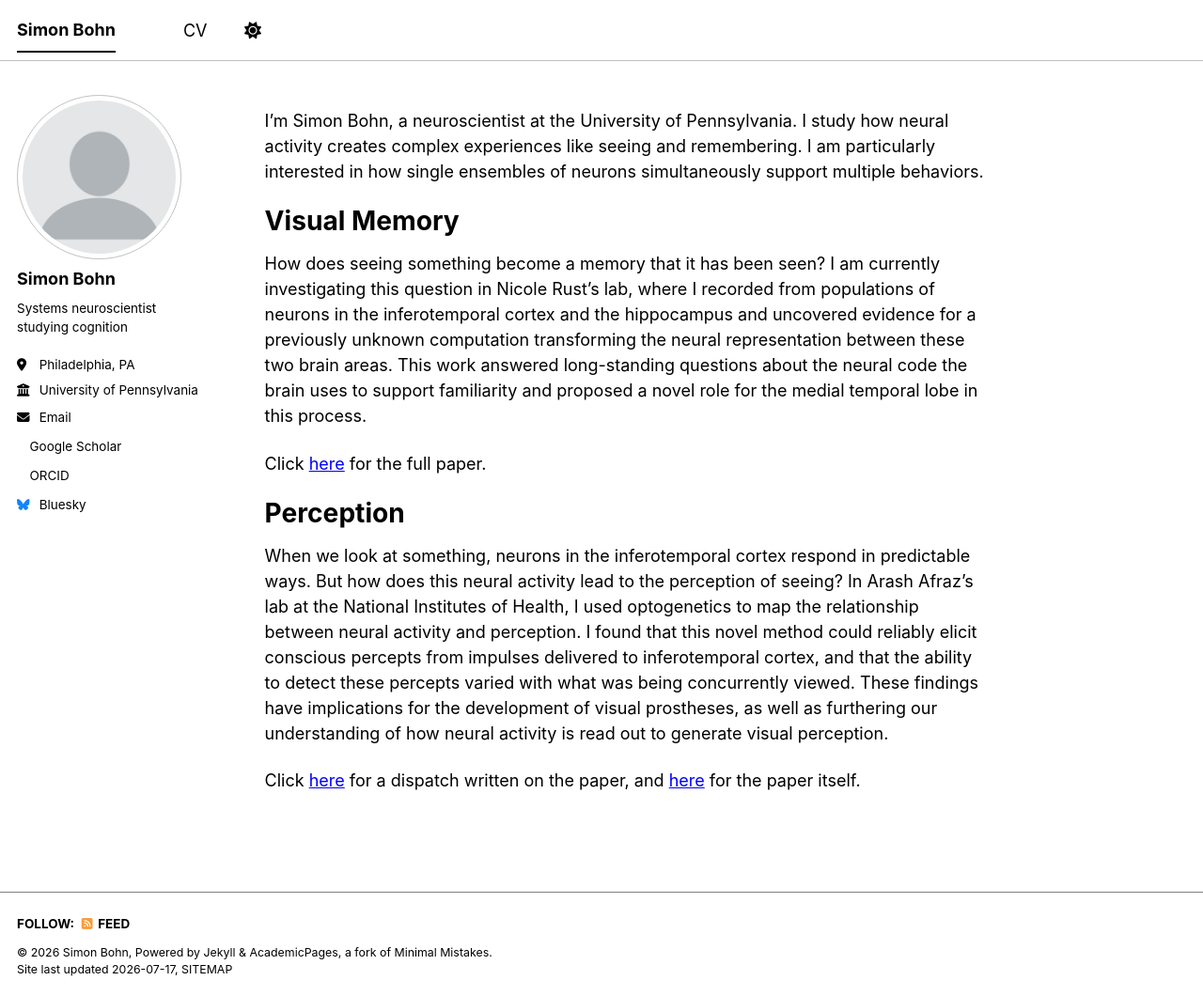
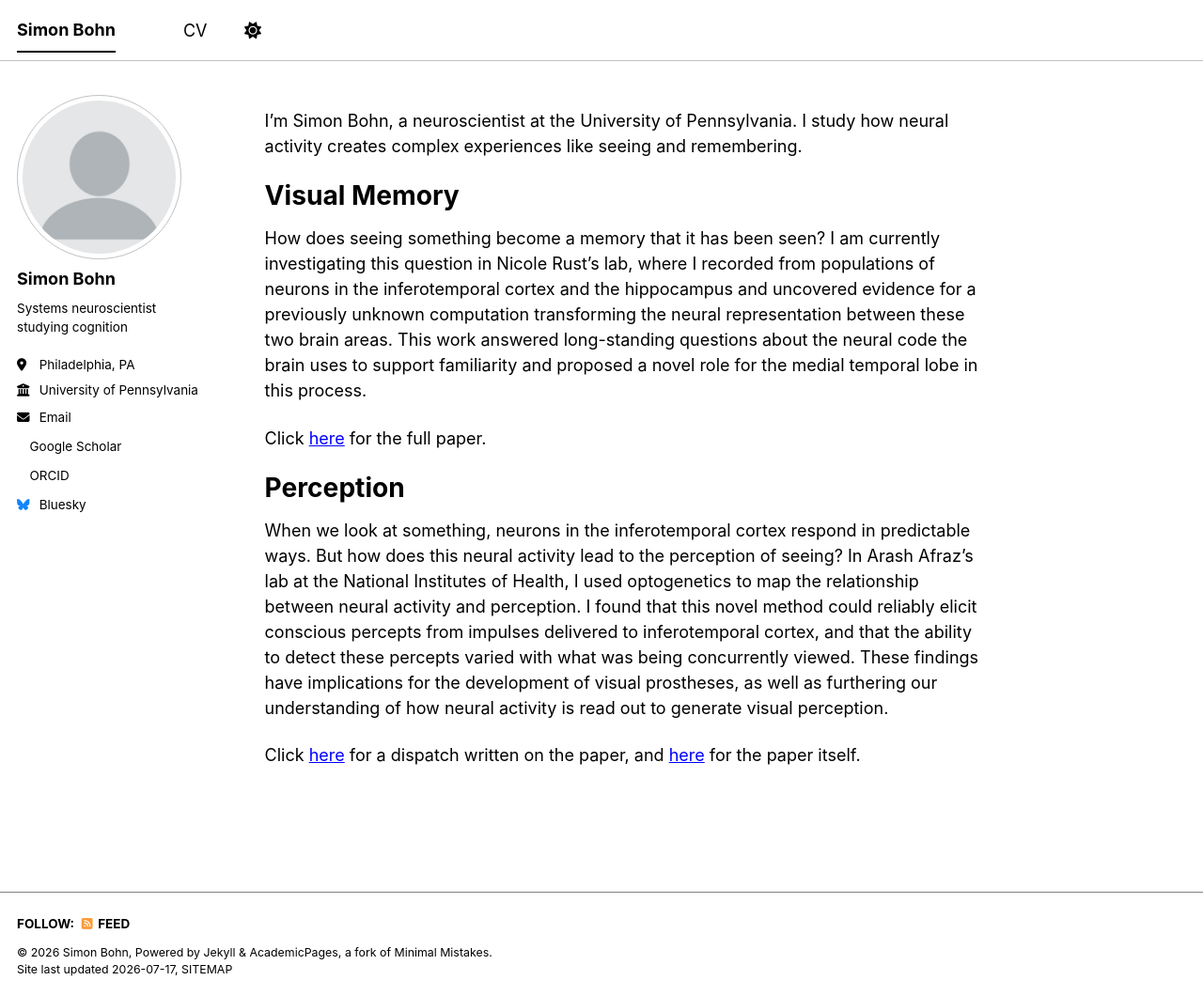
Before and after one commit to SimonBohn/simonbohn.github.io, a Jekyll site: the page built from _pages/about.md, in a window 1280 px wide and 1060 px high. Shown: the whole window at 94% size. Built offline with Jekyll 4.4.1, drawn with Linux system fonts in a browser that asks for light colours; a style sheet for code colours, icons or effects is not loaded.

Commit message:
Update about.md

```diff
--- a/_pages/about.md
+++ b/_pages/about.md
@@ -7,7 +7,7 @@ redirect_from:
   - /about.html
 ---
 
-I'm Simon Bohn, a neuroscientist at the University of Pennsylvania. I study how neural activity creates complex experiences like seeing and remembering. I am particularly interested in how single ensembles of neurons simultaneously support multiple behaviors.
+I'm Simon Bohn, a neuroscientist at the University of Pennsylvania. I study how neural activity creates complex experiences like seeing and remembering.
 
 # Visual Memory
 How does seeing something become a memory that it has been seen? I am currently investigating this question in Nicole Rust's lab, where I recorded from populations of neurons in the inferotemporal cortex and the hippocampus and uncovered evidence for a previously unknown computation transforming the neural representation between these two brain areas. This work answered long-standing questions about the neural code the brain uses to support familiarity and proposed a novel role for the medial temporal lobe in this process.
```
